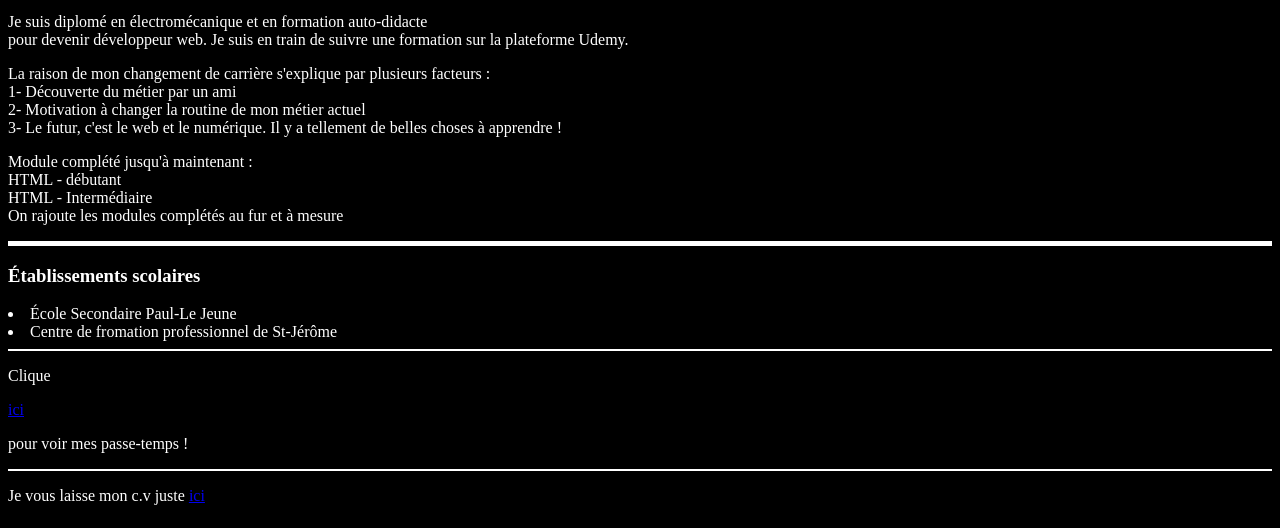
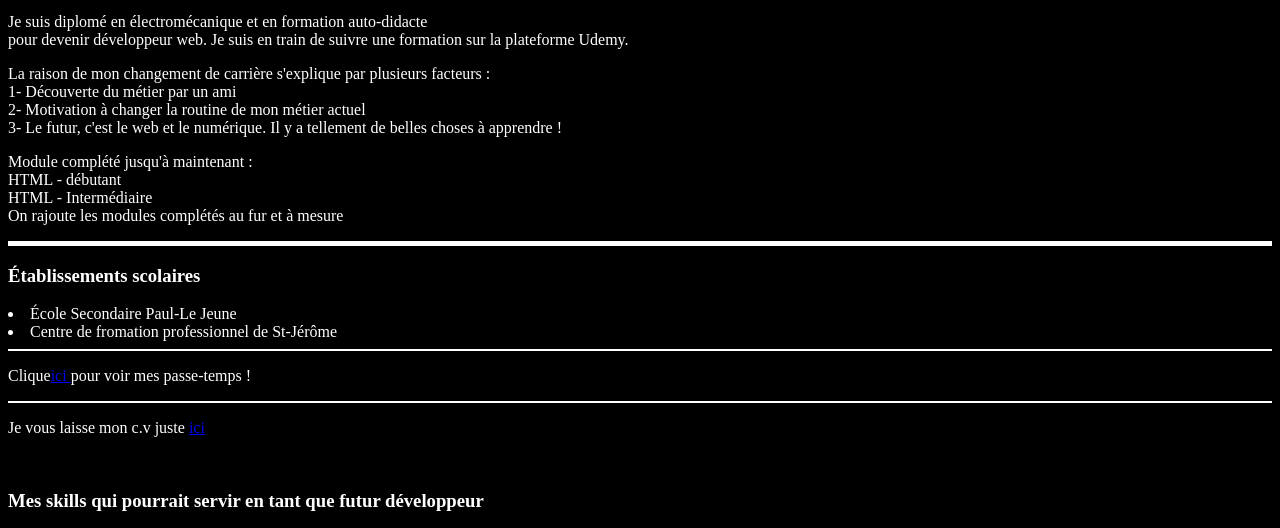
Before and after one commit to FelixCarignan/SwitchingCareer, a plain HTML site: page index.html in a window 1280 px wide. Shown: the part 269-797 px from the top of the page. Drawn offline with Linux system fonts and the light colour scheme.

Commit message:
Update index.html

```diff
--- a/index.html
+++ b/index.html
@@ -36,7 +36,7 @@
             <li>École Secondaire Paul-Le Jeune</li>
             <li>Centre de fromation professionnel de St-Jérôme</li>
     <hr color="white">
-        <p>Clique</p><a href="Hobbies.html">ici </a><p> pour voir mes passe-temps !</p>
+        <p>Clique<a href="Hobbies.html">ici </a> pour voir mes passe-temps !</p>
     <hr color="white">
         <p>Je vous laisse mon c.v juste <a href="https://github.com/Ph03nix10/SwitchingCareer/raw/main/FelixCarignanCV.pdf">ici</a></p><br>
     <h3 strong>Mes skills qui pourrait servir en tant que futur développeur</h3>
```
